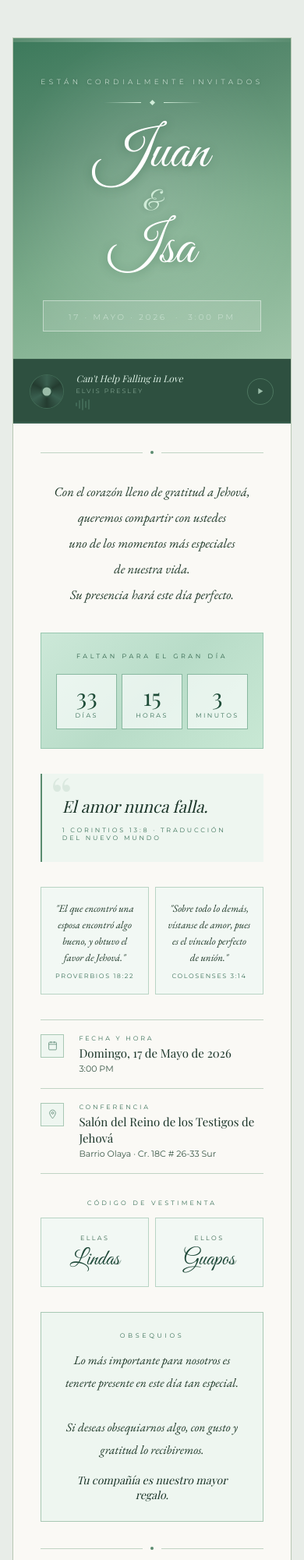
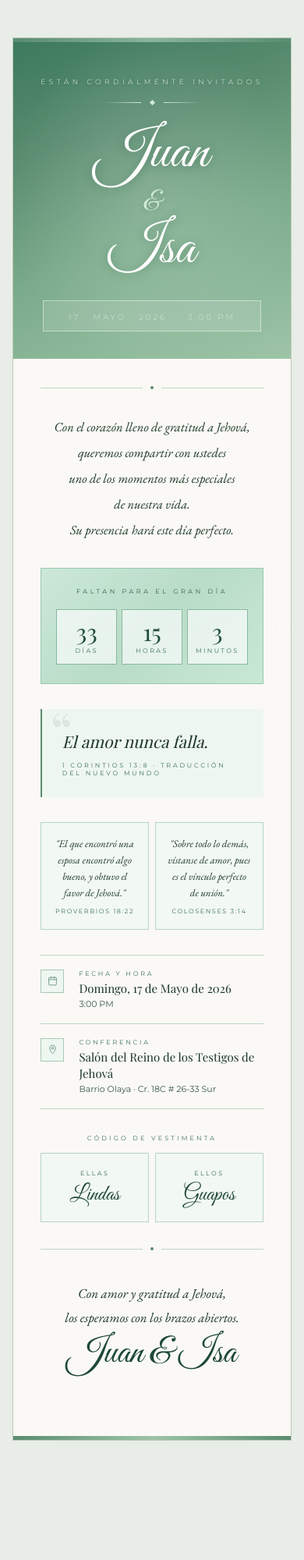
Before and after one commit to Iblack222/Boda-Juan-Isa, a plain HTML site: page index.html in a window 390 px wide. Shown: the top 2000 px of the page at 78% size. After the commit the page ends 1895 px from the top, so only its background shows below. Drawn offline with nearby package versions, Linux system fonts and the light colour scheme; a web font is replaced by a local one.

Commit message:
Update index.html

```diff
--- a/index.html
+++ b/index.html
@@ -18,6 +18,15 @@ body {
   padding: 3rem 1rem;
 }
 
+#audioPlayer {
+  position: fixed;
+  bottom: 10px;
+  right: 10px;
+  width: 180px;
+  opacity: 0.01;
+  z-index: 999;
+}
+
 .card {
   max-width: 400px;
   width: 100%;
@@ -29,7 +38,6 @@ body {
 
 .top-band { height: 5px; background: linear-gradient(90deg, #5a8c70, #8ab4a0, #5a8c70); }
 
-/* Header con degradado jade → patina */
 .header-art {
   width: 100%;
   background: linear-gradient(160deg, #3d7a5c 0%, #5a8c70 30%, #7aab8a 60%, #9ec4a8 100%);
@@ -63,23 +71,8 @@ body {
 .orn-diamond { width: 5px; height: 5px; background: #d0ecd8; transform: rotate(45deg); }
 
 .names-block { position: relative; z-index: 1; text-align: center; }
-
-.name {
-  font-family: 'Great Vibes', cursive;
-  font-size: 72px;
-  color: #ffffff;
-  line-height: 1.05;
-  display: block;
-  text-shadow: 0 2px 12px rgba(30,80,50,0.35);
-}
-.amp {
-  font-family: 'Great Vibes', cursive;
-  font-size: 36px;
-  color: #d0ecd8;
-  display: block;
-  margin: 0.1rem 0;
-  text-shadow: 0 1px 6px rgba(30,80,50,0.25);
-}
+.name { font-family: 'Great Vibes', cursive; font-size: 72px; color: #ffffff; line-height: 1.05; display: block; text-shadow: 0 2px 12px rgba(30,80,50,0.35); }
+.amp { font-family: 'Great Vibes', cursive; font-size: 36px; color: #d0ecd8; display: block; margin: 0.1rem 0; text-shadow: 0 1px 6px rgba(30,80,50,0.25); }
 
 .date-badge {
   position: relative; z-index: 1;
@@ -90,51 +83,6 @@ body {
 }
 .date-text { font-weight: 200; font-size: 10px; letter-spacing: 0.3em; color: #eaf6ee; text-transform: uppercase; }
 
-/* Music player */
-.music-player {
-  background: #2e5040;
-  border-top: 0.5px solid #5a8c7033;
-  padding: 1rem 1.4rem;
-  display: flex; align-items: center; gap: 1rem;
-  position: relative;
-}
-.vinyl {
-  width: 42px; height: 42px; border-radius: 50%;
-  background: conic-gradient(#3a6050 0deg,#243c30 60deg,#3a6050 120deg,#243c30 180deg,#3a6050 240deg,#243c30 300deg,#3a6050 360deg);
-  position: relative; flex-shrink: 0;
-  animation: spin 5s linear infinite;
-  animation-play-state: paused;
-  box-shadow: 0 0 0 1px #7ab09044;
-}
-.vinyl::after {
-  content:''; position:absolute; width:11px; height:11px; border-radius:50%;
-  background:#9abca8; top:50%; left:50%;
-  transform:translate(-50%,-50%);
-  box-shadow:0 0 0 2px #2e5040;
-}
-.vinyl.playing { animation-play-state: running; }
-@keyframes spin { to { transform: rotate(360deg); } }
-
-.song-info { flex:1; min-width:0; }
-.song-title { font-family:'Playfair Display',serif; font-style:italic; font-size:12px; color:#d8ece0; white-space:nowrap; overflow:hidden; text-overflow:ellipsis; }
-.song-artist { font-size:8px; letter-spacing:0.25em; text-transform:uppercase; color:#9abca8; font-weight:300; margin-top:3px; }
-.waveform { display:flex; align-items:center; gap:2px; height:16px; margin-top:5px; }
-.wave-bar { width:2px; background:#6a9c8455; border-radius:1px; animation:wave 1.2s ease-in-out infinite; animation-play-state:paused; }
-.wave-bar.playing { animation-play-state:running; background:#9abca8; }
-.wave-bar:nth-child(1){height:5px;animation-delay:0s}
-.wave-bar:nth-child(2){height:11px;animation-delay:.1s}
-.wave-bar:nth-child(3){height:15px;animation-delay:.2s}
-.wave-bar:nth-child(4){height:9px;animation-delay:.15s}
-.wave-bar:nth-child(5){height:13px;animation-delay:.05s}
-@keyframes wave { 0%,100%{transform:scaleY(1)} 50%{transform:scaleY(0.3)} }
-
-.play-btn { width:34px; height:34px; border-radius:50%; border:0.5px solid #7ab09066; background:transparent; cursor:pointer; display:flex; align-items:center; justify-content:center; flex-shrink:0; transition:border-color 0.2s; }
-.play-btn:hover { border-color:#9abca8; }
-.play-btn svg { width:13px; height:13px; fill:#9abca8; }
-.progress-bar { position:absolute; bottom:0; left:0; right:0; height:2px; background:#3a6050; }
-.progress-fill { height:100%; width:0%; background:linear-gradient(90deg,#6aac84,#b0d4bc); transition:width 0.5s linear; }
-
-/* Body */
 .body { padding: 2.2rem 2.2rem; background: #faf9f5; }
 
 .soft-divider { display:flex; align-items:center; gap:10px; margin:0 0 2rem; }
@@ -144,7 +92,6 @@ body {
 .welcome { text-align:center; margin-bottom:2rem; }
 .welcome-text { font-family:'EB Garamond',serif; font-style:italic; font-size:16.5px; line-height:2; color:#1e3828; }
 
-/* Countdown */
 .countdown-section {
   background: linear-gradient(135deg, #cce8d8 0%, #b8dcc8 50%, #c8e8d4 100%);
   border: 0.5px solid #98c8b0;
@@ -158,7 +105,6 @@ body {
 .countdown-num { font-family:'Playfair Display',serif; font-size:30px; font-weight:400; color:#1e4c38; line-height:1; display:block; }
 .countdown-unit-label { font-size:8px; letter-spacing:0.3em; text-transform:uppercase; color:#3a7058; font-weight:400; margin-top:4px; display:block; }
 
-/* Main verse */
 .main-verse { background:#eef6f0; border-left:2px solid #5a8c70; padding:1.6rem 1.6rem; margin-bottom:2rem; position:relative; }
 .main-verse::before { content:'\201C'; font-family:'Playfair Display',serif; font-size:70px; color:#5a8c7022; position:absolute; top:-8px; left:10px; line-height:1; }
 .verse-main-text { font-family:'Playfair Display',serif; font-style:italic; font-size:21px; color:#1a3428; line-height:1.5; position:relative; z-index:1; margin-bottom:0.6rem; }
@@ -185,11 +131,6 @@ body {
 .dress-gender { font-size:8px; letter-spacing:0.3em; text-transform:uppercase; color:#3a6850; font-weight:400; margin-bottom:0.5rem; }
 .dress-value { font-family:'Great Vibes', cursive; font-size:28px; color:#1e4838; line-height:1.1; }
 
-.gift-section { background:#eef6f0; border:0.5px solid #a8c8b4; padding:1.5rem 1.6rem; margin-bottom:2rem; text-align:center; }
-.gift-label { font-size:8px; letter-spacing:0.45em; text-transform:uppercase; color:#3a7058; font-weight:400; margin-bottom:0.8rem; }
-.gift-text { font-family:'EB Garamond',serif; font-style:italic; font-size:15.5px; color:#1e3828; line-height:1.85; }
-.gift-emphasis { font-family:'Playfair Display',serif; font-size:14px; color:#1a3428; margin-top:0.9rem; display:block; font-style:italic; }
-
 .closing { text-align:center; padding:0.5rem 1rem; }
 .closing-text { font-family:'EB Garamond',serif; font-style:italic; font-size:17px; color:#1e3828; line-height:1.8; }
 .closing-names { font-family:'Great Vibes', cursive; font-size:48px; color:#1e4838; margin-top:0.3rem; display:block; line-height:1.1; }
@@ -198,6 +139,9 @@ body {
 </style>
 </head>
 <body>
+
+<audio id="audioPlayer" src="cancion.mp3" controls loop></audio>
+
 <div class="card">
   <div class="top-band"></div>
 
@@ -214,24 +158,6 @@ body {
     <div class="date-badge">
       <span class="date-text">17 · Mayo · 2026 &nbsp;·&nbsp; 3:00 PM</span>
     </div>
-  </div>
-
-  <!-- Player -->
-  <div class="music-player">
-    <audio id="audioPlayer" src="cancion.mp3" preload="auto"></audio>
-    <div class="vinyl" id="vinyl"></div>
-    <div class="song-info">
-      <p class="song-title">Can't Help Falling in Love</p>
-      <p class="song-artist">Elvis Presley</p>
-      <div class="waveform">
-        <div class="wave-bar"></div><div class="wave-bar"></div>
-        <div class="wave-bar"></div><div class="wave-bar"></div><div class="wave-bar"></div>
-      </div>
-    </div>
-    <button class="play-btn" onclick="togglePlay()">
-      <svg id="playIcon" viewBox="0 0 24 24"><path d="M8 5v14l11-7z"/></svg>
-    </button>
-    <div class="progress-bar"><div class="progress-fill" id="progress"></div></div>
   </div>
 
   <div class="body">
@@ -322,15 +248,6 @@ body {
       </div>
     </div>
 
-    <div class="gift-section">
-      <p class="gift-label">Obsequios</p>
-      <p class="gift-text">
-        Lo más importante para nosotros es tenerte presente en este día tan especial.<br><br>
-        Si deseas obsequiarnos algo, con gusto y gratitud lo recibiremos.
-      </p>
-      <span class="gift-emphasis">Tu compañía es nuestro mayor regalo.</span>
-    </div>
-
     <div class="soft-divider"><div class="line"></div><div class="dot"></div><div class="line"></div></div>
 
     <div class="closing">
@@ -342,7 +259,6 @@ body {
 </div>
 
 <script>
-// Countdown
 const eventDate = new Date('2026-05-17T15:00:00');
 function updateCountdown() {
   const diff = eventDate - new Date();
@@ -359,42 +275,14 @@ function updateCountdown() {
 updateCountdown();
 setInterval(updateCountdown, 30000);
 
-// Music player
-let playing = false;
 const audio = document.getElementById('audioPlayer');
-
-audio.ontimeupdate = () => {
-  if (audio.duration) {
-    const pct = (audio.currentTime / audio.duration) * 100;
-    document.getElementById('progress').style.width = pct + '%';
-  }
-};
-
-audio.onended = () => {
-  playing = false;
-  document.getElementById('vinyl').classList.remove('playing');
-  document.querySelectorAll('.wave-bar').forEach(b => b.classList.remove('playing'));
-  document.getElementById('playIcon').innerHTML = '<path d="M8 5v14l11-7z"/>';
-  document.getElementById('progress').style.width = '0%';
-};
-
-function togglePlay() {
-  playing = !playing;
-  const vinyl = document.getElementById('vinyl');
-  const icon = document.getElementById('playIcon');
-  const bars = document.querySelectorAll('.wave-bar');
-  if (playing) {
-    audio.play();
-    vinyl.classList.add('playing');
-    bars.forEach(b => b.classList.add('playing'));
-    icon.innerHTML = '<rect x="6" y="4" width="4" height="16"/><rect x="14" y="4" width="4" height="16"/>';
-  } else {
-    audio.pause();
-    vinyl.classList.remove('playing');
-    bars.forEach(b => b.classList.remove('playing'));
-    icon.innerHTML = '<path d="M8 5v14l11-7z"/>';
-  }
+function startAudio() {
+  audio.play().catch(() => {});
+  document.removeEventListener('click', startAudio);
+  document.removeEventListener('touchstart', startAudio);
 }
+document.addEventListener('click', startAudio);
+document.addEventListener('touchstart', startAudio);
 </script>
 </body>
 </html>
```
